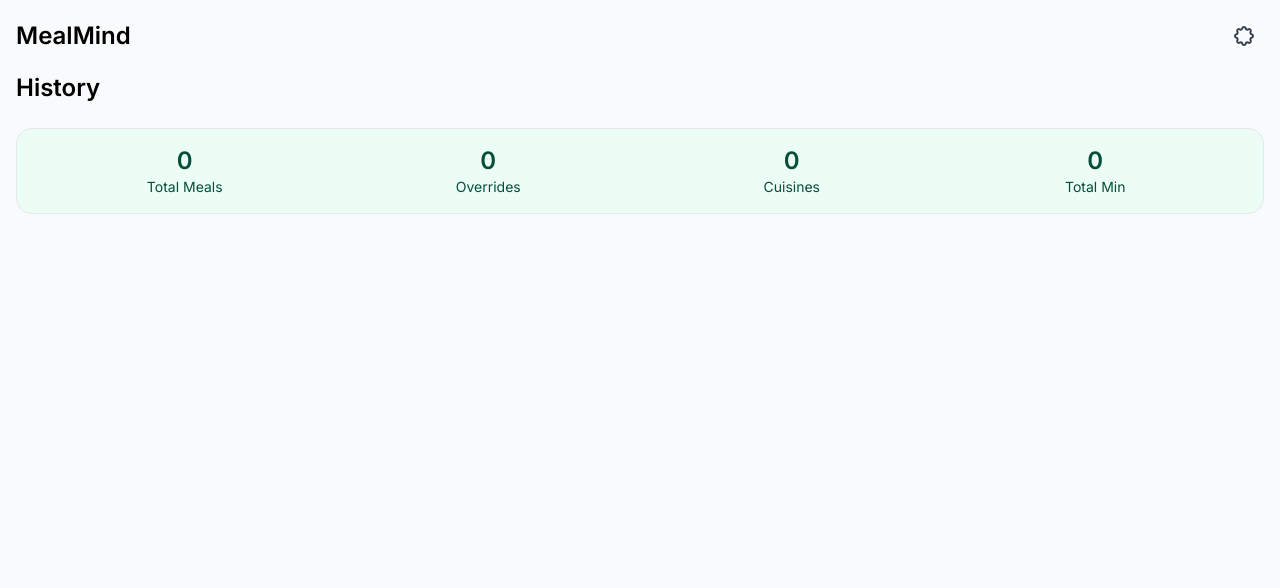
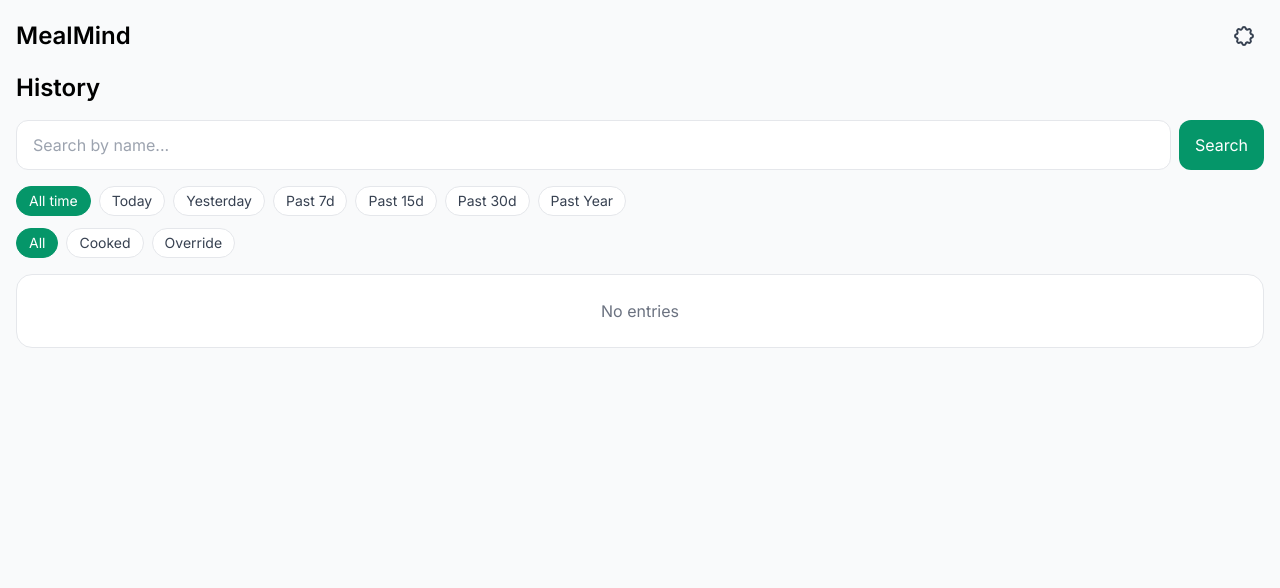
Before and after one commit to m-hassaan-habib/meal-mind, a Flask app: page /history in a window 1280 px wide. Shown: the top 588 px of the page. Run offline with Flask 3, Linux system fonts and the light colour scheme; data that the repository does not hold is empty; some libraries are stand-ins or nearby versions.

Commit message:
Maintain meal history

```diff
--- a/app.py
+++ b/app.py
@@ -7,6 +7,14 @@ from db import close_db, query, execute
 app = Flask(__name__)
 app.config['SECRET_KEY'] = config.SECRET_KEY
 app.teardown_appcontext(close_db)
+
+@app.context_processor
+def url_helpers():
+    def url_for_history(**kwargs):
+        args = dict(request.args)
+        args.update(kwargs)
+        return url_for('history', **args)
+    return dict(url_for_history=url_for_history)
 
 def get_prefs(user_id=1):
     row = query('SELECT * FROM preferences WHERE user_id=%s', (user_id,), one=True)
@@ -171,8 +179,52 @@ def library_add():
 
 @app.get('/history')
 def history():
-    rows = query('SELECT d.*, dp.date AS cooked_date, dp.is_override FROM day_plan dp JOIN dishes d ON d.id=dp.dish_id WHERE dp.user_id=%s ORDER BY dp.date DESC LIMIT 60', (1,))
-    return render_template('history.html', rows=rows)
+    q = request.args.get('q', '').strip()
+    period = request.args.get('period', 'all')
+    typ = request.args.get('type', 'all')
+    page = max(int(request.args.get('page', 1) or 1), 1)
+    per = min(max(int(request.args.get('per', 10) or 10), 5), 50)
+
+    where = ['dp.user_id=%s']
+    params = [1]
+    today = date.today()
+
+    if period != 'all':
+        if period == 'today':
+            start, end = today, today
+        elif period == 'yesterday':
+            d = today - timedelta(days=1)
+            start, end = d, d
+        elif period in ['7d', 'week']:
+            start, end = today - timedelta(days=7), today
+        elif period in ['15d']:
+            start, end = today - timedelta(days=15), today
+        elif period in ['30d', 'month']:
+            start, end = today - timedelta(days=30), today
+        elif period in ['365d', 'year']:
+            start, end = today - timedelta(days=365), today
+        else:
+            start, end = None, None
+        if start:
+            where.append('dp.date BETWEEN %s AND %s')
+            params.extend([start, end])
+
+    if q:
+        where.append('d.name LIKE %s')
+        params.append(f'%{q}%')
+
+    if typ == 'override':
+        where.append('dp.is_override=1')
+    elif typ == 'cooked':
+        where.append('dp.is_override=0')
+
+    base = ' FROM day_plan dp JOIN dishes d ON d.id=dp.dish_id WHERE ' + ' AND '.join(where)
+    total = query('SELECT COUNT(*) c' + base, params, one=True)['c']
+    rows = query('SELECT d.*, dp.date AS cooked_date, dp.is_override' + base + ' ORDER BY dp.date DESC, dp.id DESC LIMIT %s OFFSET %s', params + [per, (page - 1) * per])
+    pages = max((total + per - 1) // per, 1)
+
+    return render_template('history.html', rows=rows, q=q, period=period, typ=typ, page=page, pages=pages, per=per, total=total)
+
 
 @app.get('/discover')
 def discover():
--- a/schema.sql
+++ b/schema.sql
@@ -81,3 +81,7 @@ ALTER TABLE preferences ADD COLUMN weekly_discovery TINYINT(1) DEFAULT 1;
 ALTER TABLE preferences ADD COLUMN auto_suggestions TINYINT(1) DEFAULT 1;
 ALTER TABLE preferences ADD COLUMN cooldown_days INT DEFAULT 4;
 ALTER TABLE preferences ADD COLUMN theme VARCHAR(10) DEFAULT 'light';
+
+
+CREATE INDEX idx_day_plan_user_date ON day_plan (user_id, date);
+CREATE INDEX idx_day_plan_dish ON day_plan (dish_id);
--- a/templates/history.html
+++ b/templates/history.html
@@ -2,6 +2,27 @@
 {% block content %}
 <div class="mb-24">
   <div class="text-2xl font-semibold mb-4">History</div>
+
+  <form method="get" class="mb-4 flex gap-2">
+    <input type="hidden" name="period" value="{{ period }}">
+    <input type="hidden" name="type" value="{{ typ }}">
+    <input name="q" value="{{ q }}" placeholder="Search by name..." class="w-full rounded-xl border px-4 py-3">
+    <button class="px-4 py-3 rounded-xl bg-emerald-600 text-white">Search</button>
+  </form>
+
+  <div class="flex flex-wrap gap-2 mb-3">
+    {% for key,label in [('all','All time'),('today','Today'),('yesterday','Yesterday'),('7d','Past 7d'),('15d','Past 15d'),('30d','Past 30d'),('365d','Past Year')] %}
+      <a href="{{ url_for_history(period=key, page=1) }}" class="px-3 py-1 rounded-full border text-sm {% if period==key %}bg-emerald-600 text-white border-emerald-600{% else %}bg-white text-gray-700{% endif %}">{{ label }}</a>
+    {% endfor %}
+  </div>
+
+  <div class="flex flex-wrap gap-2 mb-4">
+    {% for key,label in [('all','All'),('cooked','Cooked'),('override','Override')] %}
+      <a href="{{ url_for_history(type=key, page=1) }}" class="px-3 py-1 rounded-full border text-sm {% if typ==key %}bg-emerald-600 text-white border-emerald-600{% else %}bg-white text-gray-700{% endif %}">{{ label }}</a>
+    {% endfor %}
+  </div>
+
+  {% if rows %}
   <div class="space-y-4">
     {% for r in rows %}
     <div class="rounded-2xl border bg-white p-4 flex items-center justify-between">
@@ -11,20 +32,29 @@
           <div class="font-semibold">{{ r.name }}</div>
           <div class="text-sm text-gray-500">{{ r.cuisine or '—' }} • {{ r.time_min or 0 }}m</div>
           <div class="flex items-center gap-2 mt-1">
-            {% if r.is_override %}<span class="px-2 py-1 rounded-full bg-amber-100 text-amber-700 text-xs">Override</span>{% else %}<span class="px-2 py-1 rounded-full bg-emerald-100 text-emerald-700 text-xs">Cooked</span>{% endif %}
+            {% if r.is_override %}
+              <span class="px-2 py-1 rounded-full bg-amber-100 text-amber-700 text-xs">Override</span>
+            {% else %}
+              <span class="px-2 py-1 rounded-full bg-emerald-100 text-emerald-700 text-xs">Cooked</span>
+            {% endif %}
             <span class="px-2 py-1 rounded-full bg-gray-100 text-gray-700 text-xs">{{ r.time_min or 0 }}m</span>
           </div>
         </div>
       </div>
-      <div class="text-sm text-gray-600">{{ r.cooked_date.strftime('%-m/%-d/%Y') if r.cooked_date else '' }}</div>
+      <div class="text-sm text-gray-600">{{ r.cooked_date.strftime('%m/%d/%Y') if r.cooked_date else '' }}</div>
     </div>
     {% endfor %}
   </div>
-  <div class="rounded-2xl border bg-emerald-50 text-emerald-900 p-4 mt-6 grid grid-cols-4 text-center">
-    <div><div class="text-2xl font-semibold">{{ rows|length }}</div><div class="text-sm">Total Meals</div></div>
-    <div><div class="text-2xl font-semibold">{{ rows|selectattr('is_override')|list|length }}</div><div class="text-sm">Overrides</div></div>
-    <div><div class="text-2xl font-semibold">{{ rows|map(attribute='cuisine')|unique|list|length }}</div><div class="text-sm">Cuisines</div></div>
-    <div><div class="text-2xl font-semibold">{{ rows|map(attribute='time_min')|list|sum }}</div><div class="text-sm">Total Min</div></div>
+  {% else %}
+  <div class="rounded-2xl border bg-white p-6 text-center text-gray-500">No entries</div>
+  {% endif %}
+
+  {% if pages > 1 %}
+  <div class="mt-6 flex items-center justify-between">
+    <a href="{{ url_for_history(page=page-1 if page>1 else 1) }}" class="px-4 py-2 rounded-lg border {% if page==1 %}opacity-50 pointer-events-none{% endif %}">Prev</a>
+    <div class="text-sm text-gray-600">Page {{ page }} of {{ pages }} • {{ total }} items</div>
+    <a href="{{ url_for_history(page=page+1 if page<pages else pages) }}" class="px-4 py-2 rounded-lg border {% if page==pages %}opacity-50 pointer-events-none{% endif %}">Next</a>
   </div>
+  {% endif %}
 </div>
 {% endblock %}
```
